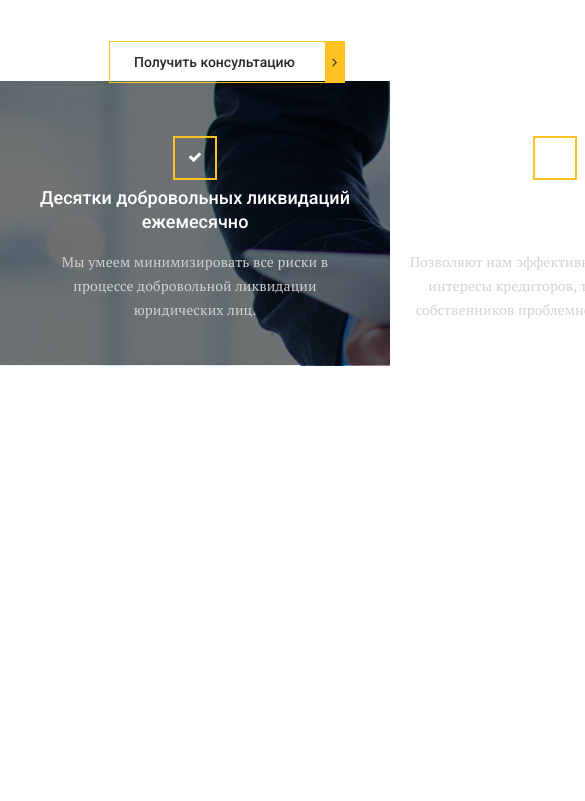
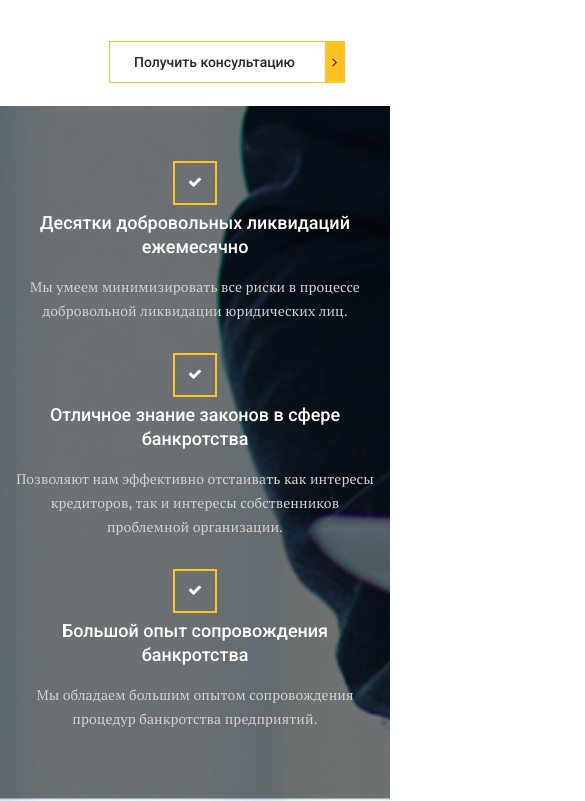
Before and after one commit to Nielll951/Site1, a plain HTML site: page index.html in a window 390 px wide. Shown: the part 3343-4144 px from the top of the page, 585 px wide, since content can reach past the window. Before the commit the page ends 3709 px from the top, so only its background shows below. Drawn offline with nearby package versions, Linux system fonts and the light colour scheme; files whose address does not match are found by name.

Commit message:
completed section advantages' adaptivity

```diff
--- a/css/media.css
+++ b/css/media.css
@@ -25,6 +25,10 @@
 
    .services__top {
       display: block;
+   }
+
+   .form {
+      padding-bottom: 25px;
    }
 
    .services__title-box,
@@ -59,6 +63,15 @@
 
    .form__box-inner .jq-selectbox__select {
       margin-bottom: 10px;
+   }
+
+   .advantages__inner {
+      display: block;
+   }
+
+   .advantages__item {
+      max-width: 100%;
+      margin-bottom: 30px;
    }
 }
 
@@ -127,6 +140,12 @@
    }
 }
 
+@media (max-width: 400px) {
+   .advantages__item {
+      padding: 0;
+   }
+}
+
 @media (max-width: 382px) {
    .header__phone {
       padding-right: 20px;
--- a/css/style.css
+++ b/css/style.css
@@ -534,7 +534,7 @@ body {
 }
 
 .advantages__item {
-   min-width: 360px;
+   max-width: 360px;
    padding: 0px 20px;
 }
 
```
